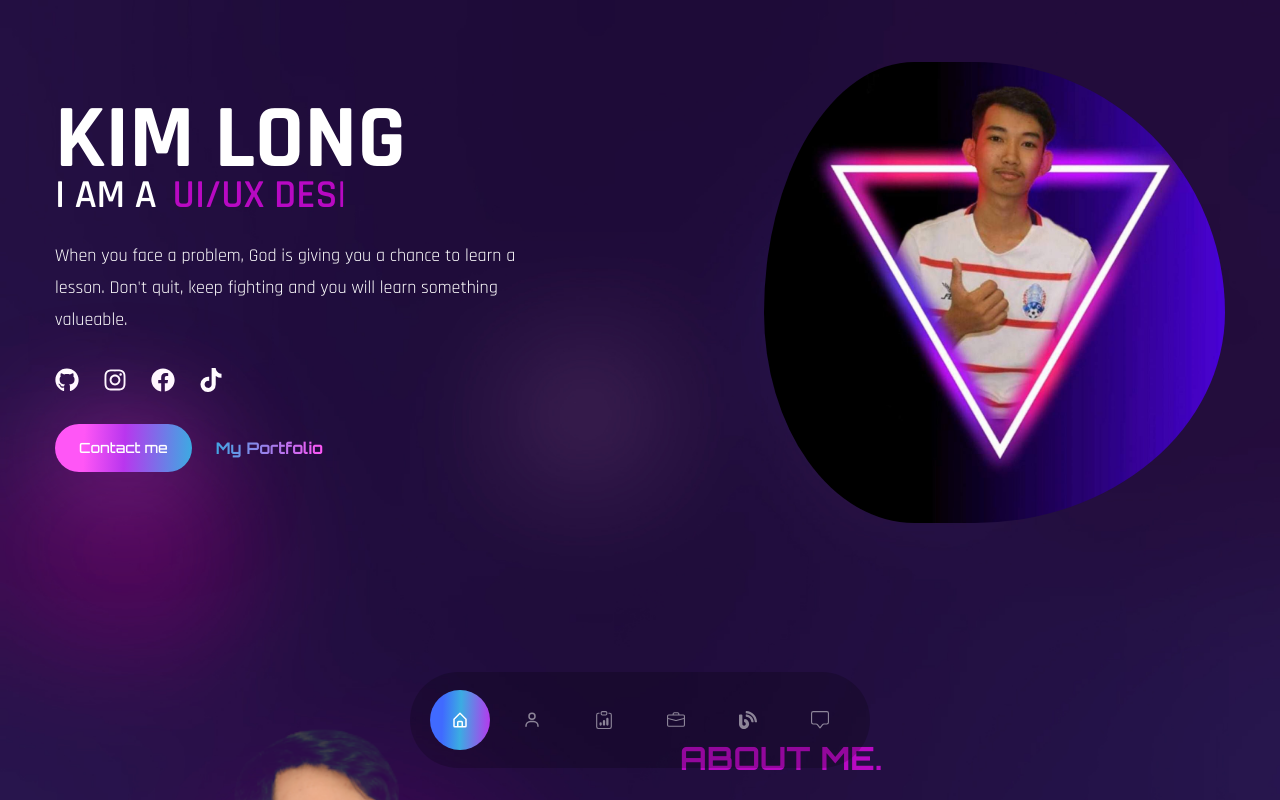
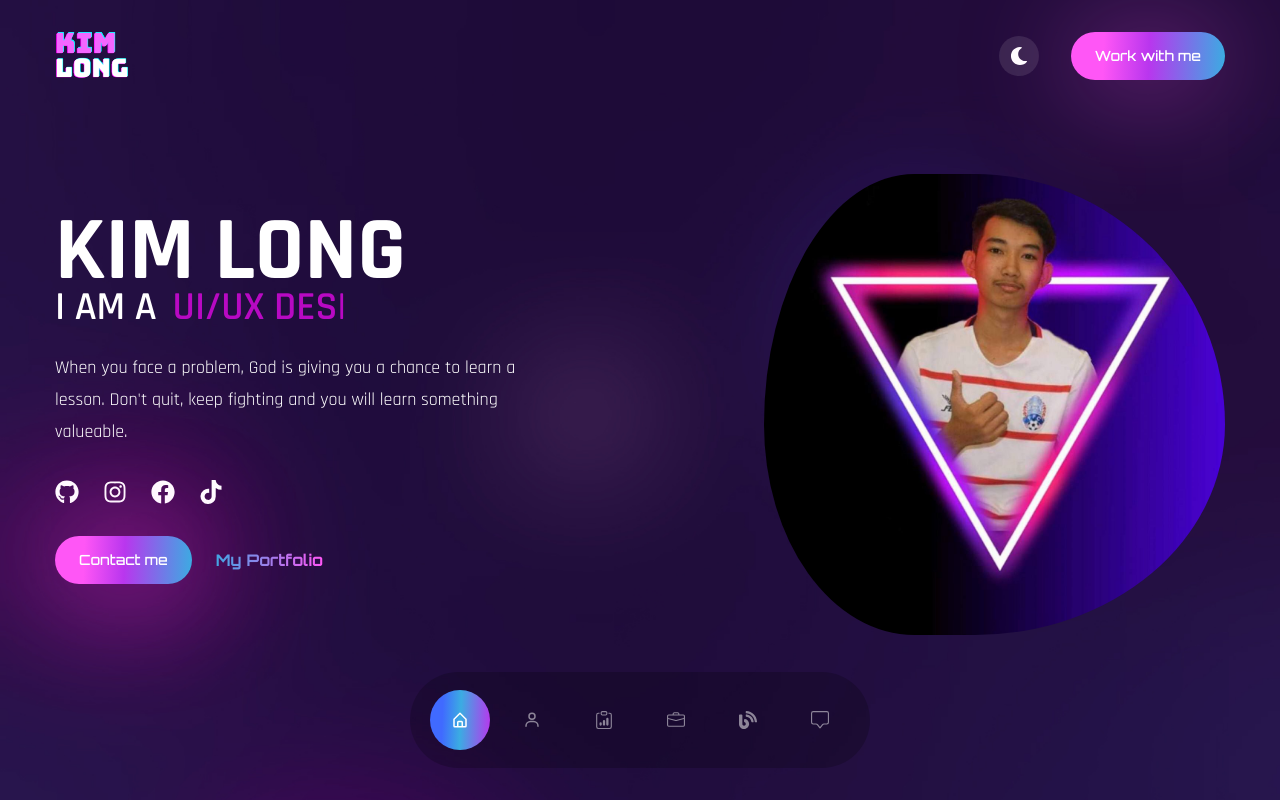
Before and after one commit to Kimlong168/my-portfolio, a React (Create React App) app: page / in a window 1280 px wide. Shown: the top 800 px of the page. Built offline with nearby package versions, Linux system fonts and the light colour scheme; no server answers; the database is empty; the HTML template or start-up script is replaced by a standard one; a web font is replaced by a local one.

Commit message:
test netlify

```diff
--- a/src/pages/Home.js
+++ b/src/pages/Home.js
@@ -11,7 +11,7 @@ const Home = ({ setDarkMode, darkMode, isAuth, postList }) => {
   const style = darkMode ? "bg-black" : "bg-site";
   return (
     <div className={`${style} bg-no-repeat bg-cover overflow-hidden`}>
-      {/* <Header setDarkMode={setDarkMode} darkMode={darkMode} /> */}
+      <Header setDarkMode={setDarkMode} darkMode={darkMode} />
       <Banner />
       <Nav darkMode={darkMode} />
       <About />
```
